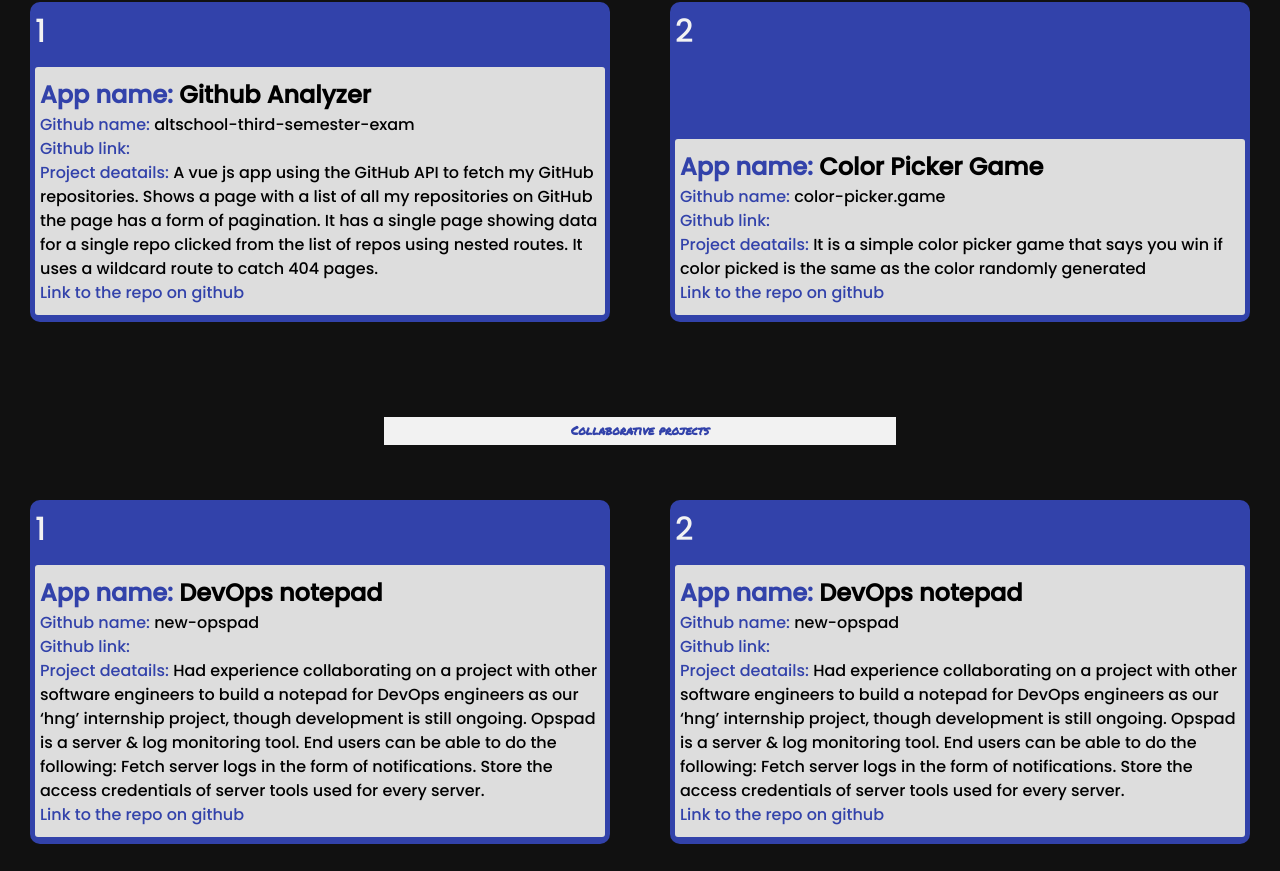
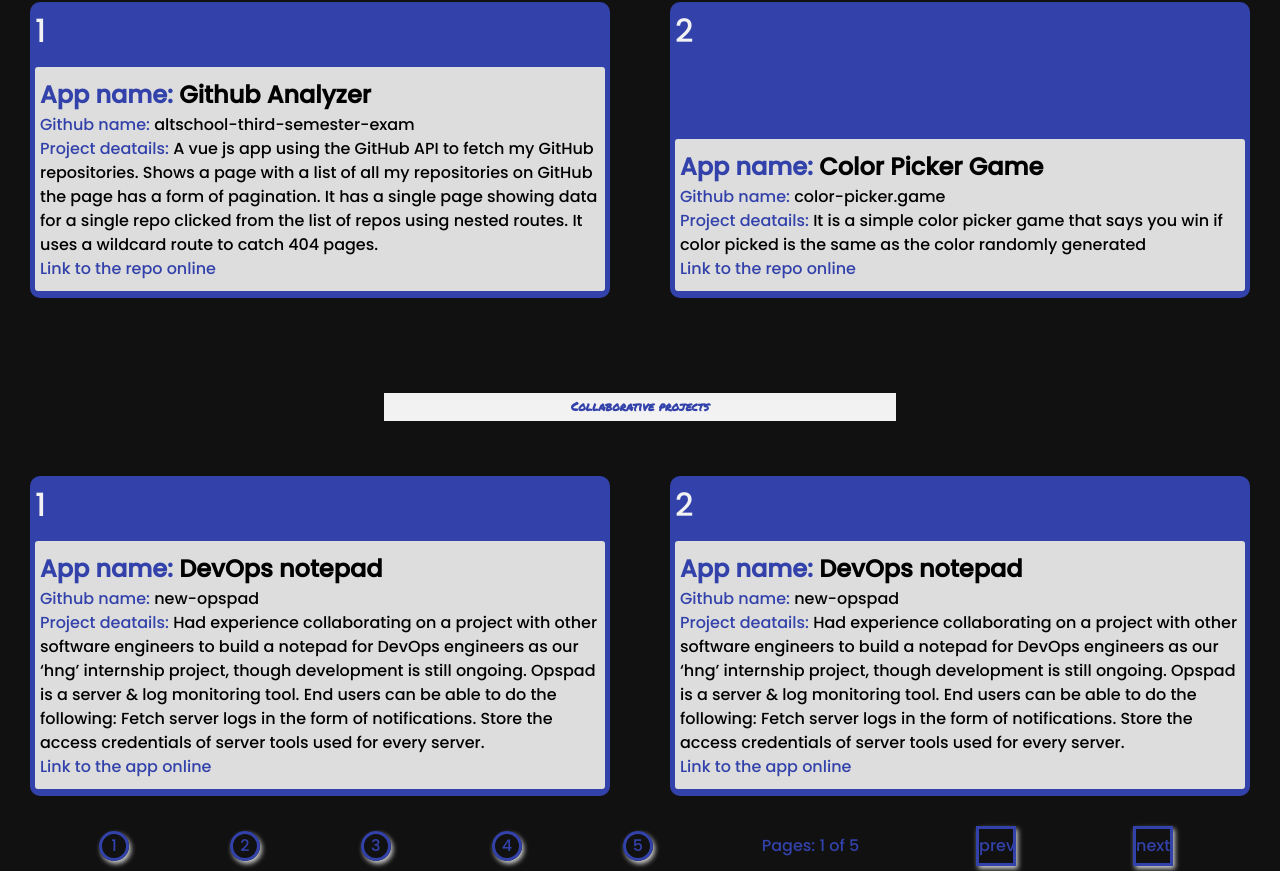
Before and after one commit to michado2019/michado-portfolio, a React (Create React App) app: page / in a window 1280 px wide. Shown: the part 1054-1925 px from the top of the page. Built offline with nearby package versions, Linux system fonts and the light colour scheme.

Commit message:
app generally updated

```diff
--- a/src/components/projects/Projects.js
+++ b/src/components/projects/Projects.js
@@ -34,17 +34,13 @@ function Projects() {
                   <span className="projectsLabel">Github name: </span>
                   {soloProject.gitHub_name}
                 </h4>
-                <h5 className="projectsGithub-links">
-                  <span className="projectsLabel">Github link: </span>
-                  {soloProject.github_link}
-                </h5>
                 <p className="projectsDetails">
                   <span className="projectsLabel">Project deatails: </span>
                   {soloProject.details}
                 </p>
                 <a className="projectsApplink" href={soloProject.app_link}>
                   <span className="projectsLabel">
-                    Link to the repo on github
+                    Link to the repo online
                   </span>
                 </a>
               </div>
@@ -73,17 +69,13 @@ function Projects() {
                   <span className="projectsLabel">Github name: </span>
                   {collaborativeProject.gitHub_name}
                 </h4>
-                <h5 className="projectsGithub-links">
-                  <span className="projectsLabel">Github link: </span>
-                  {collaborativeProject.github_link}
-                </h5>
                 <p className="projectsDetails">
                   <span className="projectsLabel">Project deatails: </span>
                   {collaborativeProject.details}
                 </p>
                 <a className="projectsApplink" href={collaborativeProject.app_link}>
                   <span className="projectsLabel">
-                    Link to the repo on github
+                    Link to the app online
                   </span>
                 </a>
               </div>
```
